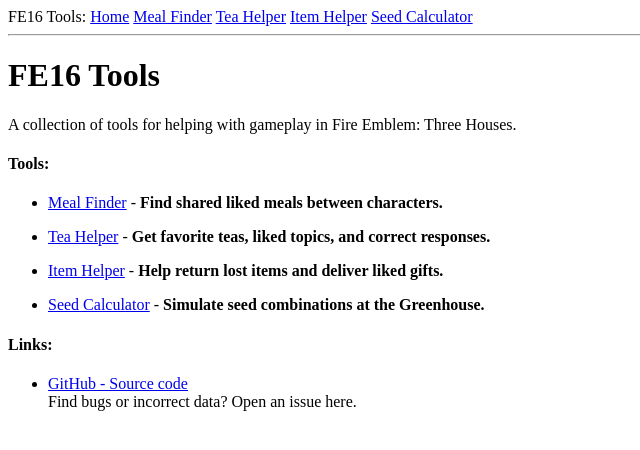
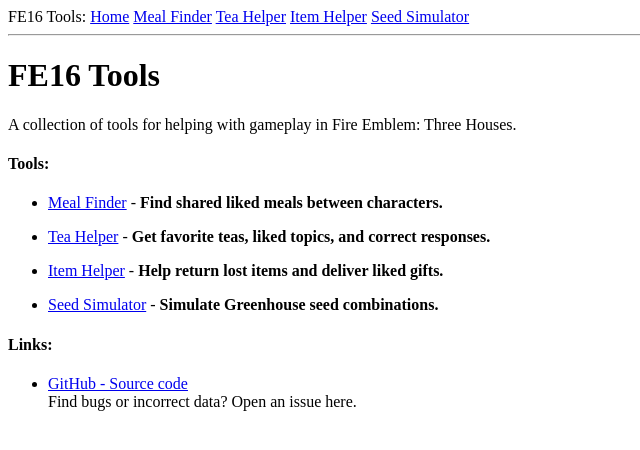
Before and after one commit to brufinus/fe16-tools, a Flask app: page / in a window 1280 px wide. Shown: the top 450 px of the page, without its empty margins (0-640 px from the left). Run offline with Flask 3, Linux system fonts and the light colour scheme.

Commit message:
refactor: rename to seed simulator

```diff
--- a/app/routes.py
+++ b/app/routes.py
@@ -28,9 +28,9 @@ def index():
             'id': 'item_helper'
         },
         {
-            'name': 'Seed Calculator',
-            'description': 'Simulate seed combinations at the Greenhouse.',
-            'id': 'seed_calculator'
+            'name': 'Seed Simulator',
+            'description': 'Simulate Greenhouse seed combinations.',
+            'id': 'seed_simulator'
         }
     ]
 
@@ -135,8 +135,8 @@ def get_item_data():
     return jsonify({'character': character_data,
                     'gifts': gift_data})
 
-@app.route('/seed-calculator', methods=['GET', 'POST'])
-def seed_calculator():
+@app.route('/seed-simulator', methods=['GET', 'POST'])
+def seed_simulator():
     form = SeedForm()
     seed_choices = [(-1, '')]
     seed_choices.extend(get_choices(Seed, False))
@@ -150,8 +150,8 @@ def seed_calculator():
     if form.validate_on_submit():
         return redirect('')
 
-    return render_template('seed_calculator.html', title='Seed Calc',
-                           page_name='Seed Calculator', form=form)
+    return render_template('seed_simulator.html', title='Seed Sim',
+                           page_name='Seed Simulator', form=form)
 
 @app.route('/get_seed_data', methods=['POST'])
 def get_seed_data():
--- a/app/templates/base.html
+++ b/app/templates/base.html
@@ -13,7 +13,7 @@
             <a href="{{ url_for('meal_finder') }}">Meal Finder</a>
             <a href="{{ url_for('tea_helper') }}">Tea Helper</a>
             <a href="{{ url_for('item_helper') }}">Item Helper</a>
-            <a href="{{ url_for('seed_calculator') }}">Seed Calculator</a>
+            <a href="{{ url_for('seed_simulator') }}">Seed Simulator</a>
         </div>
         <hr>
         <h1>{{ page_name }}</h1>
```
Also changed, not shown: README.md, app/templates/seed_simulator.html (renamed from app/templates/seed_calculator.html).
